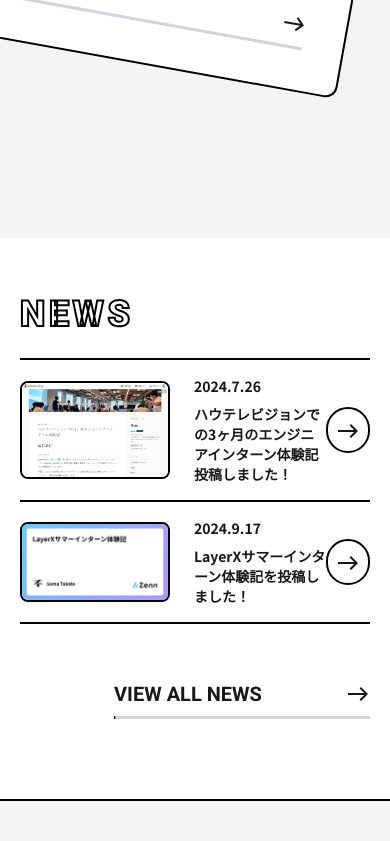
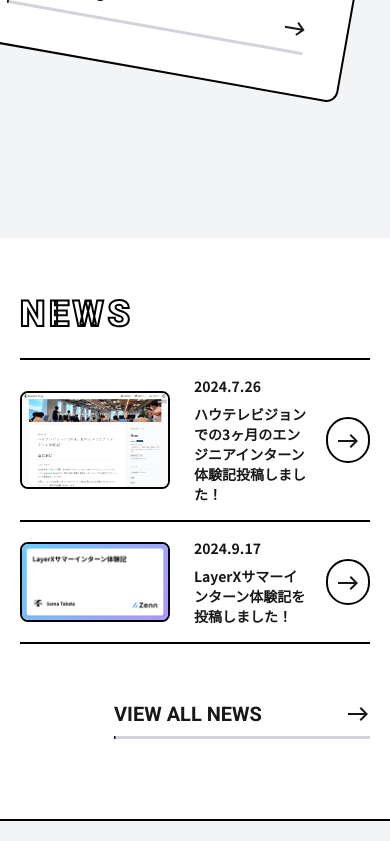
Before and after one commit to SomaTakata/shibayoko, a Next.js app: page / in a window 390 px wide. Shown: the part 1912-2753 px from the top of the page. Built offline with nearby package versions, Linux system fonts and the light colour scheme.

Commit message:
NewsCardの変更

```diff
--- a/src/feature/components/NewsCard.tsx
+++ b/src/feature/components/NewsCard.tsx
@@ -10,8 +10,8 @@ interface NewsCardProps {
 }
 
 const NewsCard = ({ date, description, imageSrc, href }: NewsCardProps) => (
-  <div className="flex items-center justify-between border-b-2  border-black py-4 md:py-6 lg:border-b-[3px]">
-    <div className="flex items-center gap-6 md:gap-12">
+  <div className="flex items-center justify-between border-b-2 gap-4  border-black py-4 md:py-6 lg:border-b-[3px]">
+    <div className="flex items-center gap-6 lg:gap-12">
       <p className="hidden text-lg font-bold md:flex">{date}</p>
       <Image
         height={80}
@@ -23,7 +23,7 @@ const NewsCard = ({ date, description, imageSrc, href }: NewsCardProps) => (
 
       <div className="flex flex-col gap-2 sm:gap-3">
         <span className="text-sm font-bold sm:text-base md:hidden">{date}</span>
-        <p className="text-sm font-bold sm:text-base md:ml-4 md:text-lg">
+        <p className="text-sm font-bold md:text-base md:ml-4 lg:text-lg">
           {description}
         </p>
       </div>
```
